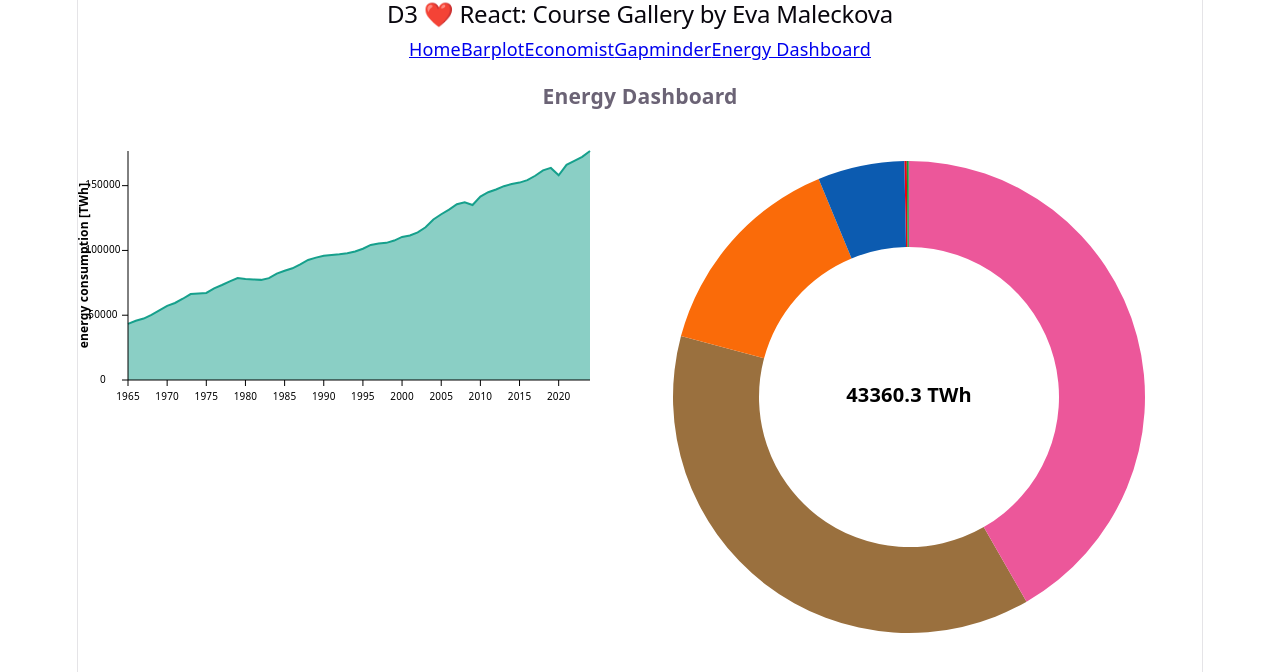
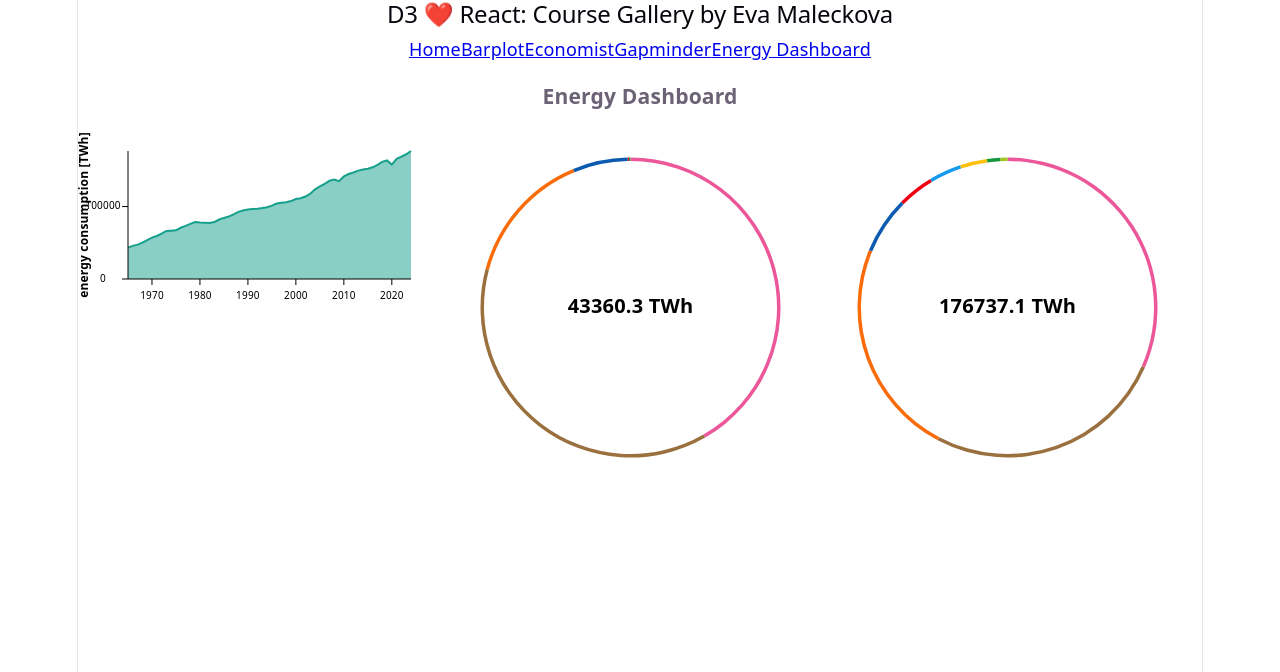
Before and after one commit to emaleckova/d3-react-class-2026, a React (Vite) app: page /d3-react-class-2026/energy in a window 1280 px wide. Shown: the top 672 px of the page. Built offline with nearby package versions, Linux system fonts and the light colour scheme.

Commit message:
Add donut for last year with data

```diff
--- a/src/visualizations/04_EnergyDashboard/EnergyDashboard.jsx
+++ b/src/visualizations/04_EnergyDashboard/EnergyDashboard.jsx
@@ -39,12 +39,27 @@ const worldEnergyFirstYear = Object.entries(
   }));
 console.log(worldEnergyFirstYear);
 
+const worldEnergyLastYear = Object.entries(
+  energyData.find(
+    d => d.country === "World" && d.year === lastYear
+  )
+)
+  .filter(([key]) => !["country", "year", "primary_energy"].includes(key))
+  .map(([energyType, value]) => ({
+    energyType,
+    value
+  }));
+console.log(worldEnergyLastYear);
+
 // Total global consumption in the given year
-const worldPrimaryEnergeFirstYear = worldPrimaryEnergy.find(
+const worldPrimaryEnergyFirstYear = worldPrimaryEnergy.find(
   (world) => world.year === firstYear
 ).primary_energy;
-console.log(worldPrimaryEnergeFirstYear);
+console.log(worldPrimaryEnergyFirstYear);
 
+const worldPrimaryEnergyLastYear = worldPrimaryEnergy.find(
+  (world) => world.year === lastYear
+).primary_energy;
 
 export default function EnergyDashboard() {
   return (
@@ -56,7 +71,10 @@ export default function EnergyDashboard() {
       <ResponsiveAreaPlot data={worldPrimaryEnergy} />
       </div>
       <div style={{ flex: 1, minWidth: 0 }}>
-      <ResponsiveDonutChartByType data = {worldEnergyFirstYear} fillScale={TypeColorScale} label={`${worldPrimaryEnergeFirstYear} TWh`}/>
+      <ResponsiveDonutChartByType data = {worldEnergyFirstYear} fillScale={TypeColorScale} label={`${worldPrimaryEnergyFirstYear} TWh`}/>
+      </div>
+      <div style={{ flex: 1, minWidth: 0 }}>
+      <ResponsiveDonutChartByType data = {worldEnergyLastYear} fillScale={TypeColorScale} label={`${worldPrimaryEnergyLastYear} TWh`}/>
       </div>
     </div>
     </div>
```
